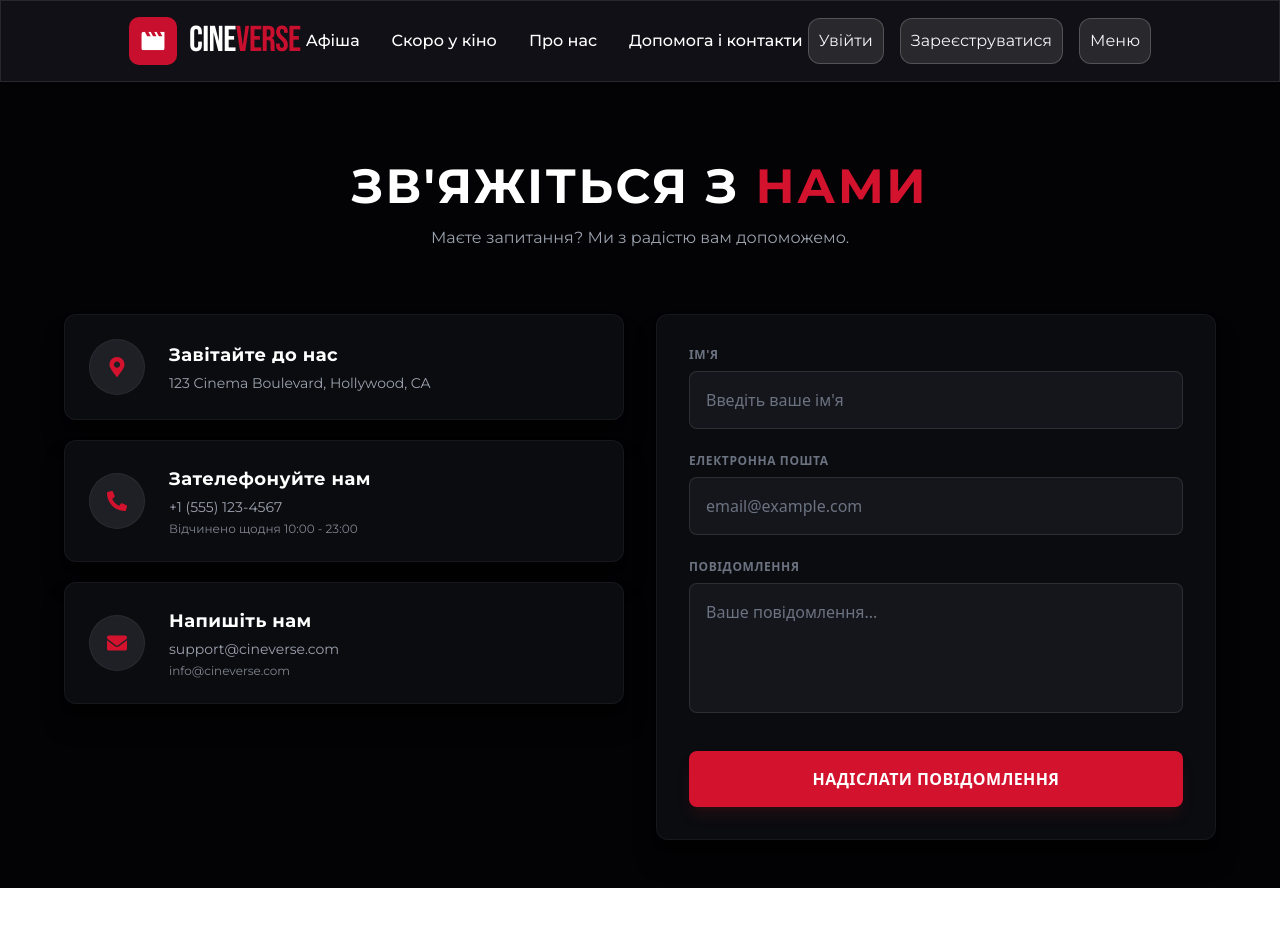
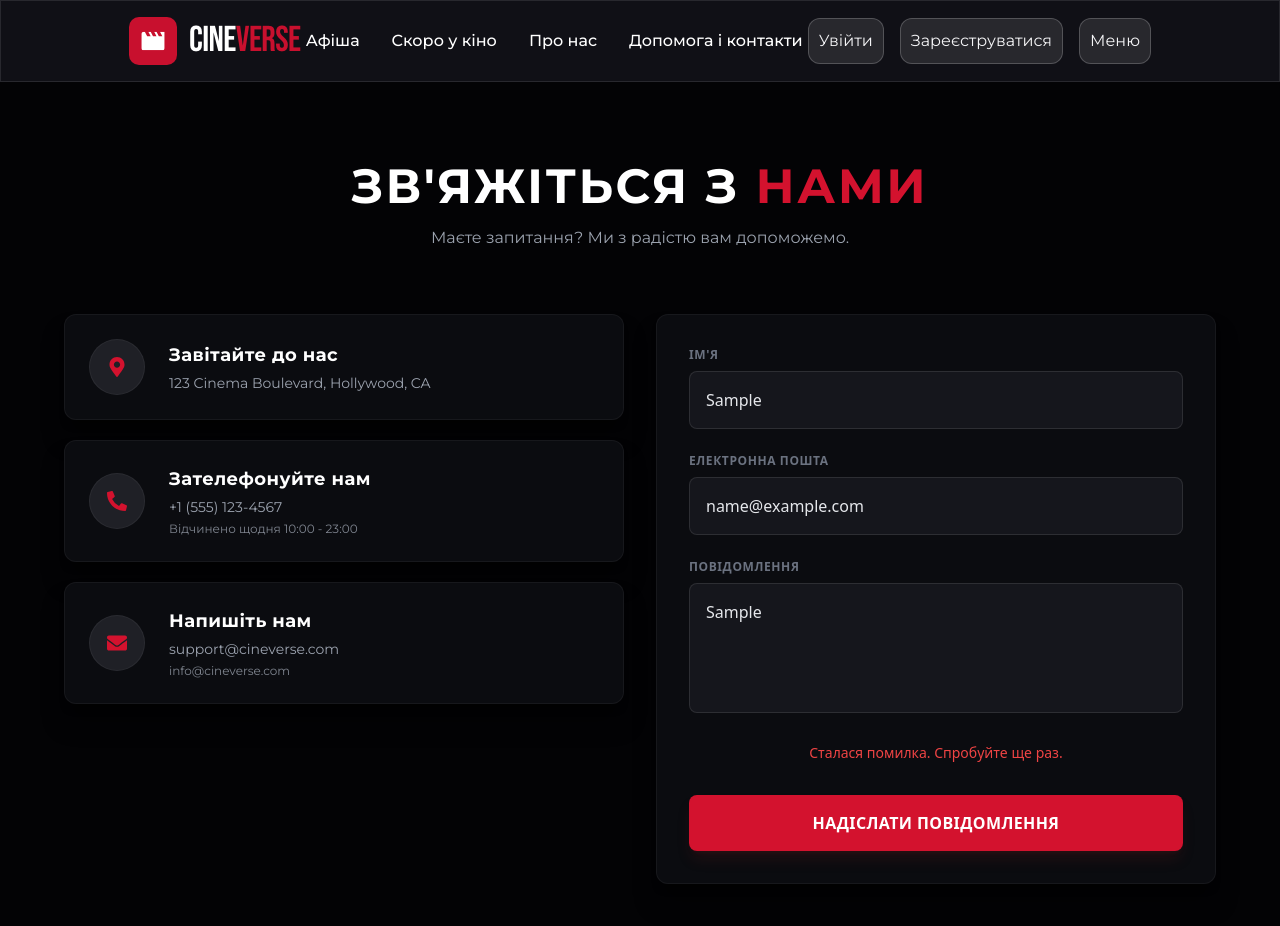
Before and after one commit to SoftServePractice2026/Frontend, a React (Vite) app: page /contacts in a window 1280 px wide. Both pictures are taken after typing "Sample", "name@example.com", "Sample" into the empty fields and a click on the button "НАДІСЛАТИ ПОВІДОМЛЕННЯ". Shown: the top 926 px of the page. Before the commit the page ends 888 px from the top, so only its background shows below. Built offline with nearby package versions, Linux system fonts and the light colour scheme; no server answers.

Commit message:
connect with backend

```diff
--- a/src/features/contacts/ContactPage.tsx
+++ b/src/features/contacts/ContactPage.tsx
@@ -1,80 +1,95 @@
-import React, { useState } from 'react';
-import { FaMapMarkerAlt, FaPhoneAlt, FaEnvelope } from 'react-icons/fa';
-import clsx from 'clsx';
+import React, { useState } from "react";
+import { FaMapMarkerAlt, FaPhoneAlt, FaEnvelope } from "react-icons/fa";
+import clsx from "clsx";
+import { sendEmails } from "@/services/emails"; // Перевір, щоб шлях був правильним
 
+// --- ТИПИ ---
 interface FormData {
   name: string;
   email: string;
   message: string;
 }
 
-const ContactPage: React.FC = () => {
+type FormStatus = "idle" | "loading" | "success" | "error";
+
+interface ContactCardProps {
+  icon: React.ReactNode;
+  title: string;
+  text: string;
+  subText?: string;
+}
+
+// --- СТИЛІ (Винесені окремо для чистоти коду) ---
+const STYLES = {
+  pageWrapper: "min-h-screen flex flex-col items-center py-12 px-4 transition-colors duration-300 bg-gray-50 dark:bg-[#030305]",
+  textTitle: "text-gray-900 dark:text-white font-montserrat",
+  textDesc: "text-gray-600 dark:text-gray-400 font-montserrat",
+  // Використовуємо твій останній варіант кольорів
+  cardBg: "bg-white dark:bg-[#0B0C10] border border-gray-200 dark:border-white/5 shadow-xl shadow-gray-200/50 dark:shadow-black/50",
+  accentText: "text-teal-600 dark:text-[#D3122E]",
+  iconBg: "bg-teal-50 text-teal-600 dark:bg-[#1F2026] dark:text-[#D3122E]",
+
+  // Кнопка з урахуванням стану disabled
+  button: (isLoading: boolean) => clsx(
+    "w-full font-bold py-4 rounded-lg transition-all transform shadow-lg uppercase tracking-wide",
+    isLoading
+      ? "bg-gray-400 cursor-not-allowed opacity-70"
+      : "bg-teal-600 hover:bg-teal-700 dark:bg-[#D3122E] dark:hover:bg-[#b00e25] text-white shadow-teal-500/30 dark:shadow-red-900/20 active:scale-95"
+  ),
+
+  input: "bg-white dark:bg-[#15161C] border border-gray-300 dark:border-white/10 focus:border-teal-500 dark:focus:border-red-600 text-gray-900 dark:text-gray-200 placeholder-gray-400 dark:placeholder-gray-500 w-full rounded-lg p-4 outline-none transition-all",
+  label: "block text-xs font-bold mb-2 uppercase tracking-wider text-gray-500 dark:text-gray-500"
+};
+
+const ContactPage = () => {
+  // Стан форми
   const [formData, setFormData] = useState<FormData>({
-    name: '',
-    email: '',
-    message: ''
+    name: "",
+    email: "",
+    message: ""
   });
 
+  const [status, setStatus] = useState<FormStatus>("idle");
+
+  // Обробник зміни полів
   const handleChange = (e: React.ChangeEvent<HTMLInputElement | HTMLTextAreaElement>) => {
     const { name, value } = e.target;
-    setFormData(prev => ({ ...prev, [name]: value }));
+    setFormData((prev) => ({
+      ...prev,
+      [name]: value
+    }));
   };
 
-  const handleSubmit = (e: React.FormEvent) => {
+  // Обробник відправки
+  const handleSubmit = async (e: React.FormEvent) => {
     e.preventDefault();
-    console.log(formData);
-    alert(`Дякую, ${formData.name}! Повідомлення відправлено.`);
-    setFormData({ name: '', email: '', message: '' });
+    setStatus("loading");
+
+    try {
+      await sendEmails(formData);
+
+      setStatus("success");
+      setFormData({ name: "", email: "", message: "" }); // Очищення форми
+
+      // Скидаємо статус "Успіх" через 3 секунди, щоб повернути кнопку
+      setTimeout(() => setStatus("idle"), 3000);
+
+    } catch (error) {
+      console.error(error);
+      setStatus("error");
+    }
   };
 
-  // --- НАЛАШТУВАННЯ СТИЛІВ (Розділені кольори) ---
-
-  // Фон сторінки
-  const pageWrapperClass = "min-h-screen flex flex-col items-center py-12 px-4 transition-colors duration-300 bg-gray-50 dark:bg-[#030305]";
-
-  // Тексти
-  const textTitleClass = "text-gray-900 dark:text-white font-montserrat";
-  const textDescClass = "text-gray-600 dark:text-gray-400 font-montserrat";
-
-  // Картки
-  const cardBgClass = "bg-white dark:bg-[#0B0C10] border border-gray-200 dark:border-white/5 shadow-xl shadow-gray-200/50 dark:shadow-black/50";
-
-  // --- АКЦЕНТНІ КОЛЬОРИ (Різні для тем) ---
-
-  // Акцентний текст (Light: Teal, Dark: Red)
-  const accentTextClass = "text-teal-600 dark:text-[#D3122E]";
-
-  // Фон іконки (Light: Teal прозорий, Dark: Темна підкладка + Червоний)
-  const iconBgClass = "bg-teal-50 text-teal-600 dark:bg-[#1F2026] dark:text-[#D3122E]";
-
-  // Кнопка (Light: Teal, Dark: Red)
-  const accentButtonBgClass = "bg-teal-600 hover:bg-teal-700 dark:bg-[#D3122E] dark:hover:bg-[#b00e25] text-white shadow-teal-500/30 dark:shadow-red-900/20";
-
-  // Бордер інпута при фокусі (Light: Teal, Dark: Red)
-  const inputFocusClass = "focus:border-teal-500 dark:focus:border-red-600";
-
-
-  // --- ІНПУТИ ---
-  const inputBgClass = clsx(
-      "bg-white dark:bg-[#15161C]", // Фон: Білий vs Темний
-      "border border-gray-300 dark:border-white/10", // Рамка
-      inputFocusClass, // Колір фокусу (Teal vs Red)
-      "text-gray-900 dark:text-gray-200", // Колір тексту
-      "placeholder-gray-400 dark:placeholder-gray-500" // Колір плейсхолдера
-  );
-
-  const labelClass = "block text-xs font-bold mb-2 uppercase tracking-wider text-gray-500 dark:text-gray-500";
-
   return (
-    <div className={pageWrapperClass}>
+    <div className={STYLES.pageWrapper}>
 
       {/* Заголовок */}
       <div className="text-center mb-16 mt-8">
-        <h1 className={clsx("text-4xl md:text-5xl font-bold tracking-wider mb-4 font-bebasNeue", textTitleClass)}>
-          ЗВ'ЯЖІТЬСЯ З <span className={accentTextClass}>НАМИ</span>
+        <h1 className={clsx("text-4xl md:text-5xl font-bold tracking-wider mb-4 font-bebasNeue", STYLES.textTitle)}>
+          ЗВ'ЯЖІТЬСЯ З <span className={STYLES.accentText}>НАМИ</span>
         </h1>
-        <p className={textDescClass}>
-            Маєте запитання? Ми з радістю вам допоможемо.
+        <p className={STYLES.textDesc}>
+          Маєте запитання? Ми з радістю вам допоможемо.
         </p>
       </div>
 
@@ -83,15 +98,10 @@ const ContactPage: React.FC = () => {
 
         {/* ЛІВА ЧАСТИНА - Картки з контактами */}
         <div className="space-y-5">
-
           <ContactCard
              icon={<FaMapMarkerAlt />}
              title="Завітайте до нас"
              text="123 Cinema Boulevard, Hollywood, CA"
-             cardClass={cardBgClass}
-             textTitleClass={textTitleClass}
-             textDescClass={textDescClass}
-             iconBgClass={iconBgClass}
           />
 
           <ContactCard
@@ -99,10 +109,6 @@ const ContactPage: React.FC = () => {
              title="Зателефонуйте нам"
              text="+1 (555) 123-4567"
              subText="Відчинено щодня 10:00 - 23:00"
-             cardClass={cardBgClass}
-             textTitleClass={textTitleClass}
-             textDescClass={textDescClass}
-             iconBgClass={iconBgClass}
           />
 
           <ContactCard
@@ -110,62 +116,71 @@ const ContactPage: React.FC = () => {
              title="Напишіть нам"
              text="support@cineverse.com"
              subText="info@cineverse.com"
-             cardClass={cardBgClass}
-             textTitleClass={textTitleClass}
-             textDescClass={textDescClass}
-             iconBgClass={iconBgClass}
           />
-
         </div>
 
         {/* ПРАВА ЧАСТИНА - Форма */}
-        <form onSubmit={handleSubmit} className={clsx("p-8 rounded-xl flex flex-col gap-6 h-full transition-colors", cardBgClass)}>
+        <form onSubmit={handleSubmit} className={clsx("p-8 rounded-xl flex flex-col gap-6 h-full transition-colors", STYLES.cardBg)}>
 
           <div>
-            <label className={labelClass}>Ім'я</label>
+            <label className={STYLES.label}>Ім'я</label>
             <input
               type="text"
               name="name"
               value={formData.name}
               onChange={handleChange}
-              className={clsx("w-full rounded-lg p-4 outline-none transition-all", inputBgClass)}
+              className={STYLES.input}
               placeholder="Введіть ваше ім'я"
+              required
+              disabled={status === "loading"}
             />
           </div>
 
           <div>
-            <label className={labelClass}>Електронна пошта</label>
+            <label className={STYLES.label}>Електронна пошта</label>
             <input
               type="email"
               name="email"
               value={formData.email}
               onChange={handleChange}
-              className={clsx("w-full rounded-lg p-4 outline-none transition-all", inputBgClass)}
+              className={STYLES.input}
               placeholder="email@example.com"
+              required
+              disabled={status === "loading"}
             />
           </div>
 
           <div>
-            <label className={labelClass}>Повідомлення</label>
+            <label className={STYLES.label}>Повідомлення</label>
             <textarea
               name="message"
               value={formData.message}
               onChange={handleChange}
               rows={4}
-              className={clsx("w-full rounded-lg p-4 outline-none transition-all resize-none", inputBgClass)}
+              className={clsx(STYLES.input, "resize-none")}
               placeholder="Ваше повідомлення..."
+              required
+              disabled={status === "loading"}
             ></textarea>
           </div>
+
+          {/* Повідомлення про помилку */}
+          {status === "error" && (
+            <p className="text-red-500 text-sm text-center">Сталася помилка. Спробуйте ще раз.</p>
+          )}
+
+          {/* Повідомлення про успіх */}
+          {status === "success" && (
+            <p className="text-green-500 text-sm text-center">Повідомлення успішно надіслано!</p>
+          )}
 
           <div className="mt-auto pt-2">
             <button
                 type="submit"
-                className={clsx(
-                    "w-full font-bold py-4 rounded-lg transition-all transform active:scale-95 shadow-lg uppercase tracking-wide",
-                    accentButtonBgClass
-                )}
+                disabled={status === "loading" || status === "success"}
+                className={STYLES.button(status === "loading")}
             >
-                Надіслати повідомлення
+                {status === "loading" ? "Надсилання..." : status === "success" ? "Надіслано!" : "Надіслати повідомлення"}
             </button>
           </div>
 
@@ -175,18 +190,19 @@ const ContactPage: React.FC = () => {
   );
 };
 
-// Компонент картки
-const ContactCard = ({ icon, title, text, subText, cardClass, textTitleClass, textDescClass, iconBgClass }: any) => (
-    <div className={clsx("p-6 rounded-xl flex items-center gap-6 transition-colors", cardClass)}>
+// --- ДОПОМІЖНИЙ КОМПОНЕНТ ---
+// Ми прибрали зайві пропси стилів, бо вони тепер беруться з STYLES напряму
+const ContactCard: React.FC<ContactCardProps> = ({ icon, title, text, subText }) => (
+    <div className={clsx("p-6 rounded-xl flex items-center gap-6 transition-colors", STYLES.cardBg)}>
         <div className={clsx("w-14 h-14 rounded-full flex items-center justify-center text-xl shrink-0 border border-transparent dark:border-white/5",
-             iconBgClass
+             STYLES.iconBg
         )}>
             {icon}
         </div>
         <div>
-            <h3 className={clsx("font-bold text-lg font-bebasNeue tracking-wide mb-1", textTitleClass)}>{title}</h3>
-            <p className={clsx("text-sm", textDescClass)}>{text}</p>
-            {subText && <p className={clsx("text-xs mt-1 opacity-80", textDescClass)}>{subText}</p>}
+            <h3 className={clsx("font-bold text-lg font-bebasNeue tracking-wide mb-1", STYLES.textTitle)}>{title}</h3>
+            <p className={clsx("text-sm", STYLES.textDesc)}>{text}</p>
+            {subText && <p className={clsx("text-xs mt-1 opacity-80", STYLES.textDesc)}>{subText}</p>}
         </div>
     </div>
 );
--- /dev/null
+++ b/src/services/emails.tsx
@@ -0,0 +1,20 @@
+// services/emails.ts
+import axios from "axios";
+
+// 1. Описуємо, як виглядають дані (Інтерфейс)
+interface EmailData {
+    name: string;
+    email: string;
+    message: string;
+}
+
+// 2. Вказуємо тип аргументу 'data'
+export const sendEmails = async (data: EmailData) => {
+    try {
+        const response = await axios.post("https://localhost:7087/api/v1/emails", data);
+        return response.data;
+    } catch (e) {
+        console.error(e);
+        throw e;
+    }
+}
```
